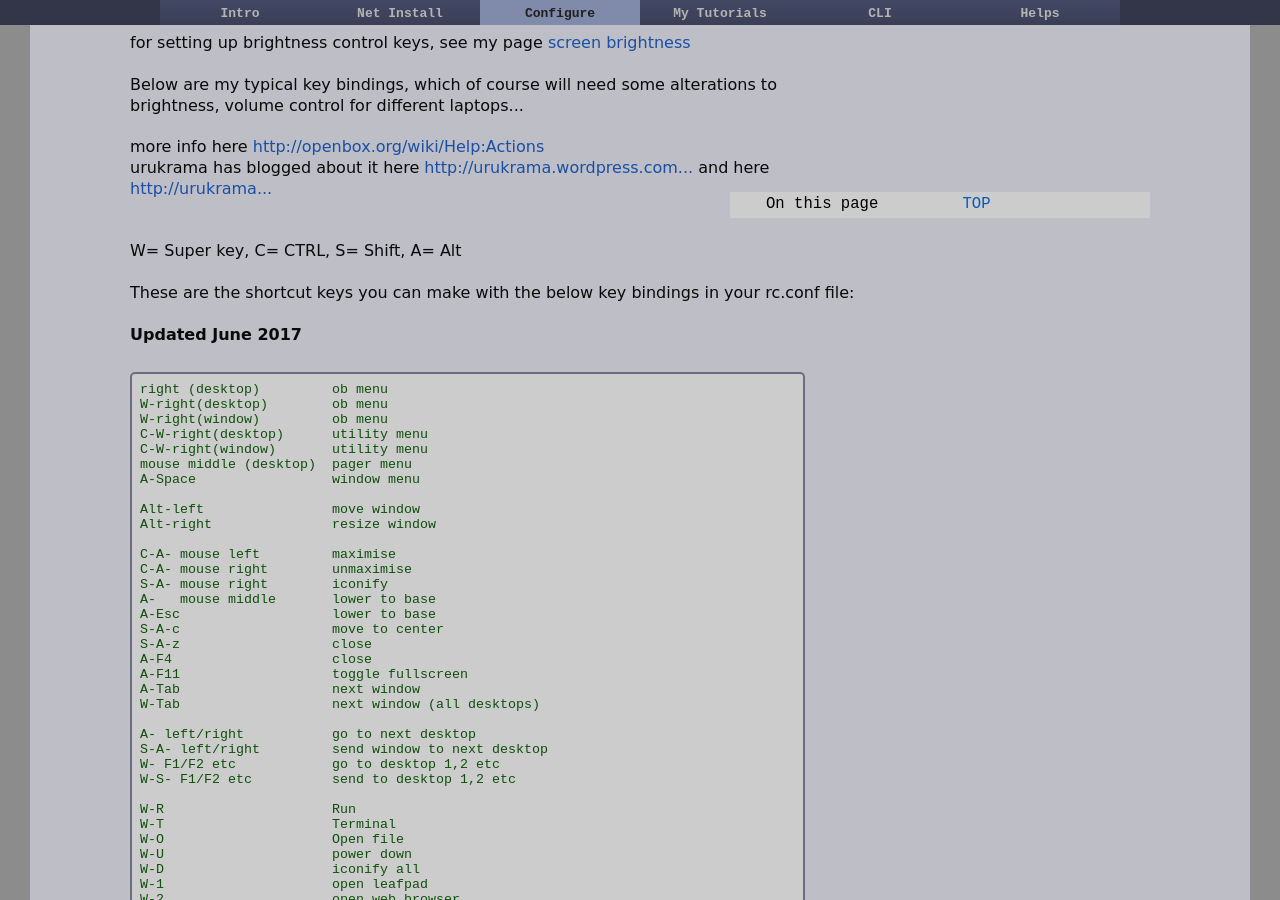
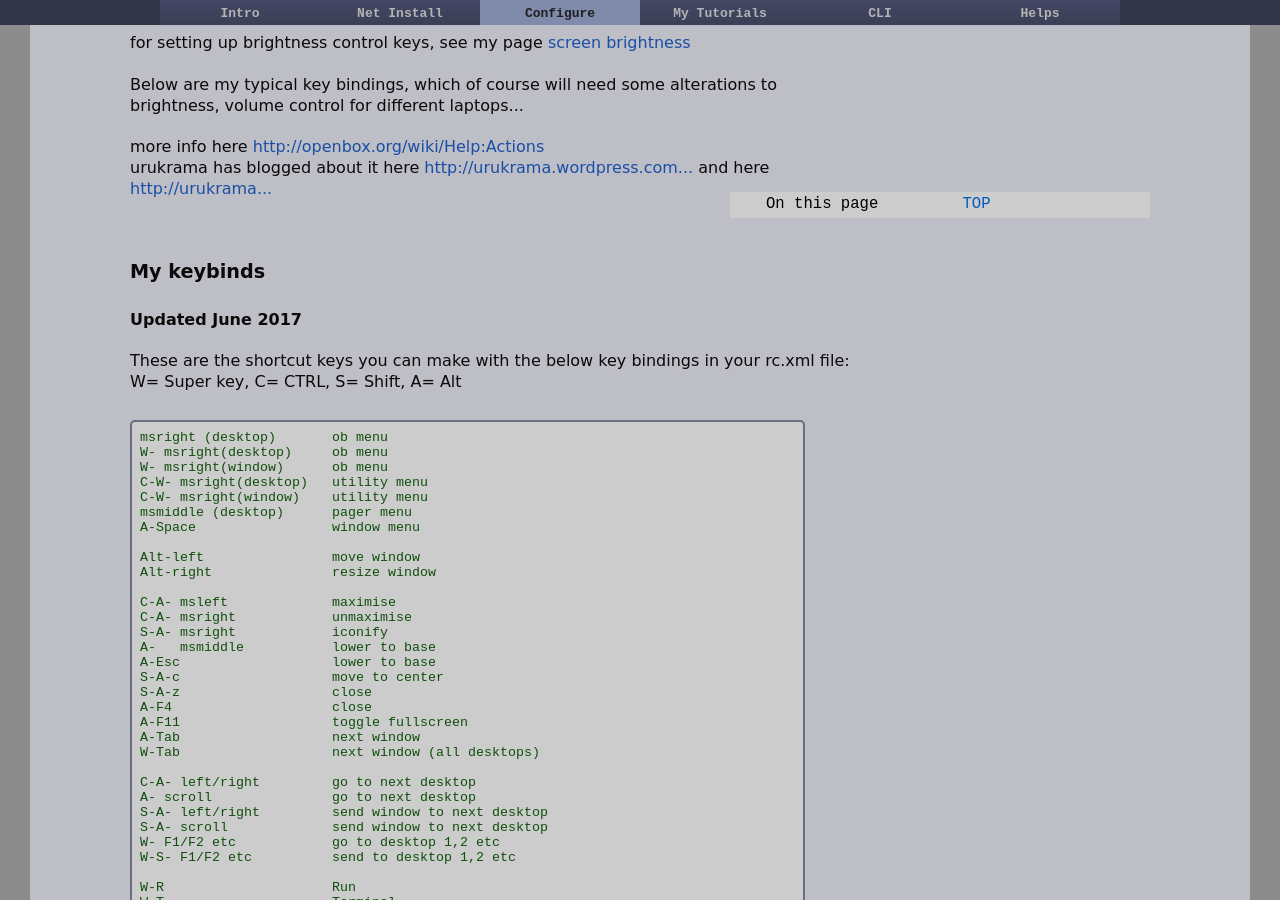
Before and after one commit to dquinton/debian-install, a Jekyll site: the page built from config/lxde-openbox.html, in a window 1280 px wide and 900 px high, scrolled down 12264 px. Built offline with Jekyll 4.4.1, drawn with Linux system fonts in a browser that asks for light colours.

Commit message:
updating pages

```diff
--- a/config/lxde-openbox.html
+++ b/config/lxde-openbox.html
@@ -664,31 +664,34 @@ Below are my typical key bindings, which of course will need some alterations to
 more info here <a href="http://openbox.org/wiki/Help:Actions">http://openbox.org/wiki/Help:Actions</a><br>
 urukrama has blogged about it here <a href="http://urukrama.wordpress.com/openbox-guide/#Key_mouse">http://urukrama.wordpress.com...</a> and here <a href="http://urukrama.wordpress.com/2008/07/22/my-openbox-keybindings/">http://urukrama...</a>
 <br><br><br>
+<br>
 
-W= Super key, C= CTRL, S= Shift, A= Alt
-<br><br>
-
-These are the shortcut keys you can make with the below key bindings in your rc.conf file:
-<br><br>
+<h3>My keybinds</h3>
+<br>
 <b>Updated June 2017</b>
 <br><br>
+These are the shortcut keys you can make with the below key bindings in your rc.xml file:
+<br>
+W= Super key, C= CTRL, S= Shift, A= Alt
+
+<br><br>
 <form>
-<textarea name="T" id="file" rows="40" cols="80">
-right (desktop) 	ob menu
-W-right(desktop)	ob menu
-W-right(window) 	ob menu
-C-W-right(desktop)	utility menu
-C-W-right(window) 	utility menu
-mouse middle (desktop) 	pager menu
+<textarea name="T" id="file" rows="44" cols="80">
+msright (desktop) 	ob menu
+W- msright(desktop)	ob menu
+W- msright(window) 	ob menu
+C-W- msright(desktop)	utility menu
+C-W- msright(window) 	utility menu
+msmiddle (desktop) 	pager menu
 A-Space			window menu
 
 Alt-left		move window
 Alt-right		resize window
 
-C-A- mouse left		maximise
-C-A- mouse right	unmaximise
-S-A- mouse right	iconify
-A-   mouse middle 	lower to base
+C-A- msleft		maximise
+C-A- msright		unmaximise
+S-A- msright		iconify
+A-   msmiddle 		lower to base
 A-Esc			lower to base
 S-A-c			move to center
 S-A-z			close
@@ -1026,7 +1032,9 @@ obviously you need to find your own keys-->
       <action name="Execute">
         <execute>~/.scripts/br-dn</execute>
       </action>
-    </keybind></textarea>
+    </keybind>
+
+  </keyboard>  </textarea>
 &nbsp;<input type="button" class="submitLink" value="Select all" onClick="javascript:this.form.T.focus();this.form.T.select();">
 </form>
 
@@ -1049,9 +1057,12 @@ leafpad "`yad --title='Open file' --file --filename=$HOME/`"</textarea>
 
 
 <form>
-<textarea name="T" id="file" rows="128" cols="80">
+<textarea name="T" id="file" rows="176" cols="80">
       <mouse>
-   <!-- some mouse config goes here -->
+
+   <!--
+      some mouse config goes here - don't remove!
+   -->
 
       <context name="Frame">
       <mousebind button="A-Left" action="Press">
@@ -1083,8 +1094,20 @@ leafpad "`yad --title='Open file' --file --filename=$HOME/`"</textarea>
       <mousebind button="A-Down" action="Click">
         <action name="DesktopNext"/>
       </mousebind>
+      <mousebind button="S-A-Up" action="Click">
+        <action name="SendToDesktopLeft">
+         <dialog>no</dialog>
+         <wrap>no</wrap>
+        </action>
+      </mousebind>
+      <mousebind button="S-A-Down" action="Click">
+        <action name="SendToDesktopRight">
+         <dialog>no</dialog>
+         <wrap>no</wrap>
+        </action>
+      </mousebind>
 
-<!-- Show OB menu with mouse click -->
+<!-- Show OB menu with mouse click on open windows - put here in frame context -->
 
       <mousebind button="W-Right" action="Click">
         <action name="ShowMenu">
@@ -1099,6 +1122,19 @@ leafpad "`yad --title='Open file' --file --filename=$HOME/`"</textarea>
       <mousebind button="W-Middle" action="Press">
         <action name="ShowMenu">
           <menu>client-list-combined-menu</menu>
+        </action>
+      </mousebind>
+
+<!-- Show OB menu with mouse scroll on open windows - put here in frame context -->
+
+      <mousebind button="W-Down" action="Click">
+        <action name="ShowMenu">
+          <menu>root-menu</menu>
+        </action>
+      </mousebind>
+      <mousebind button="W-Up" action="Click">
+        <action name="ShowMenu">
+          <menu>menu-utility</menu>
         </action>
       </mousebind>
 
@@ -1148,7 +1186,7 @@ Mouse scroll button on desktop
     </context>
     <context name="Root">
 
-      <!-- Menus - here I homogenise with the key binds for frame context, i.e on opened windows -->
+      <!-- Menus - here I homogenise with the key binds for frame context - put in desktop or root context -->
 
       <mousebind button="Middle" action="Press">
         <action name="ShowMenu">
@@ -1175,6 +1213,20 @@ Mouse scroll button on desktop
           <menu>menu-utility</menu>
         </action>
       </mousebind>
+
+<!-- Show OB menu with mouse scroll on desktop - must be in desktop or root context -->
+
+      <mousebind button="W-Down" action="Click">
+        <action name="ShowMenu">
+          <menu>root-menu</menu>
+        </action>
+      </mousebind>
+      <mousebind button="W-Up" action="Click">
+        <action name="ShowMenu">
+          <menu>menu-utility</menu>
+        </action>
+      </mousebind>
+
     </context>
   </mouse>     </textarea>
 &nbsp;<input type="button" class="submitLink" value="Select all" onClick="javascript:this.form.T.focus();this.form.T.select();">
```
Also changed, not shown: other parts of config/lxde-openbox.html (+11 -6 lines).
